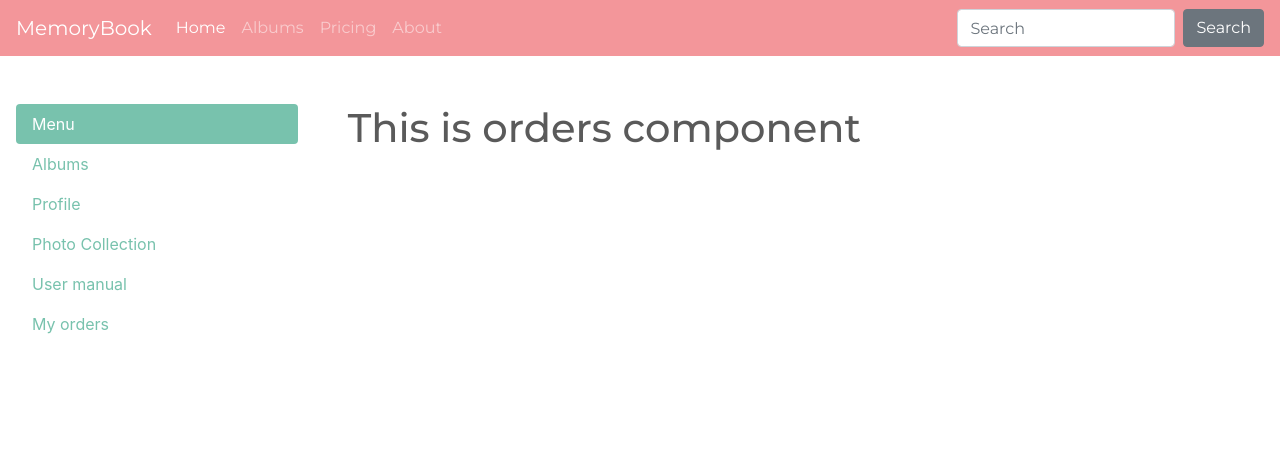
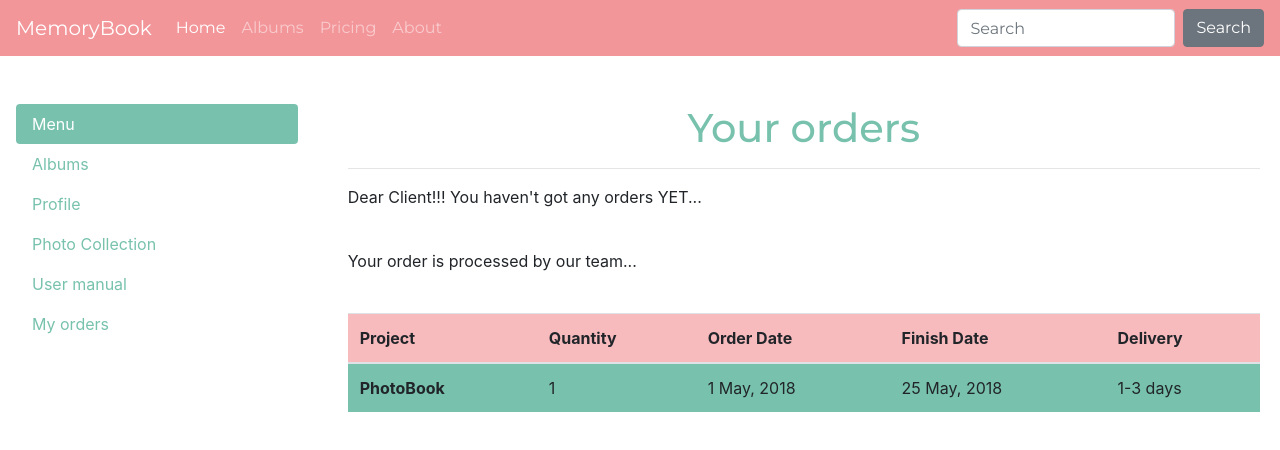
Before and after one commit to SandaCotovici/MemoryBook, an Angular app: page /orders in a window 1280 px wide. Shown: the top 450 px of the page. Built offline with nearby package versions, Linux system fonts and the light colour scheme.

Commit message:
make orders component

```diff
--- a/src/app/about/about.component.css
+++ b/src/app/about/about.component.css
@@ -1,5 +1,10 @@
 body {
   padding: 0 2em;
+}
+
+h1 {
+  text-align: center;
+  color: #78C2AD;
 }
 
 h3.qoute {
@@ -7,7 +12,3 @@ h3.qoute {
   text-align: center;
   font-style: italic;
 }
-h1 {
-  text-align: center;
-  color: #78C2AD;
-}
--- a/src/app/content/orders/orders.component.css
+++ b/src/app/content/orders/orders.component.css
@@ -0,0 +1,14 @@
+body {
+  padding: 0 2em;
+}
+
+h1 {
+  text-align: center;
+  color: #78C2AD;
+}
+.table-suc {
+  background-color: #78C2AD !important;
+}
+.table-header{
+  background-color: #F7BBBE;
+}
--- a/src/app/content/orders/orders.component.html
+++ b/src/app/content/orders/orders.component.html
@@ -1,3 +1,29 @@
-<h1>
-  This is orders component
-</h1>
+<h1>Your orders</h1>
+
+<hr />
+
+<p>Dear Client!!! You haven't got any orders YET...</p>
+<br />
+
+<p>Your order is processed by our team...</p>
+<br />
+<table class="table">
+  <thead class="table-header">
+  <tr>
+    <th scope="col">Project</th>
+    <th scope="col">Quantity</th>
+    <th scope="col">Order Date</th>
+    <th scope="col">Finish Date</th>
+    <th scope="col">Delivery</th>
+  </tr>
+  </thead>
+  <tbody>
+  <tr class="table-suc">
+    <th scope="row">PhotoBook</th>
+    <td>1</td>
+    <td>1 May, 2018</td>
+    <td>25 May, 2018</td>
+    <td>1-3 days</td>
+  </tr>
+  </tbody>
+</table>
```
